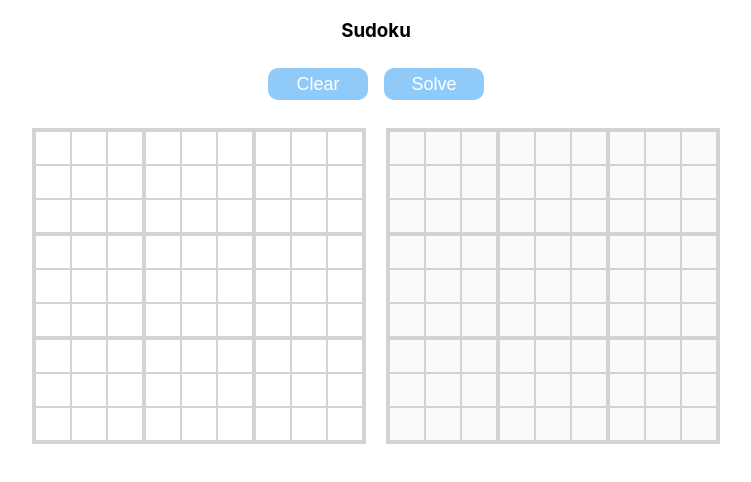
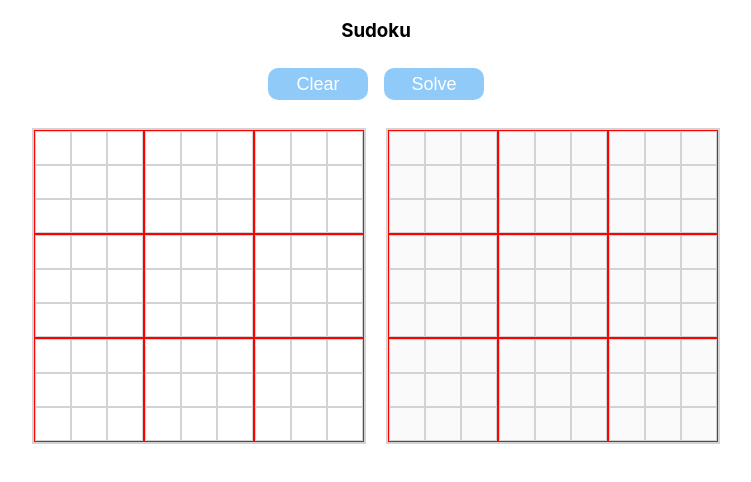
Before and after one commit to davisraimon/MyExperiments, a React (Create React App) app: page / in a window 1280 px wide. Shown: the top 482 px of the page, without its empty margins (264-1015 px from the left). Built offline with nearby package versions, Linux system fonts and the light colour scheme.

Commit message:
testing UI

```diff
--- a/src/components/Box.css
+++ b/src/components/Box.css
@@ -1,4 +1,5 @@
 .grid {
   min-width: 108px;
   max-width: 108px;
+  border-color: blue;
 }
--- a/src/components/Grid.css
+++ b/src/components/Grid.css
@@ -50,4 +50,5 @@
   min-width: 108px;
   max-width: 108px;
   border: 1px solid lightgray;
+  border-color: red;
 }
```
